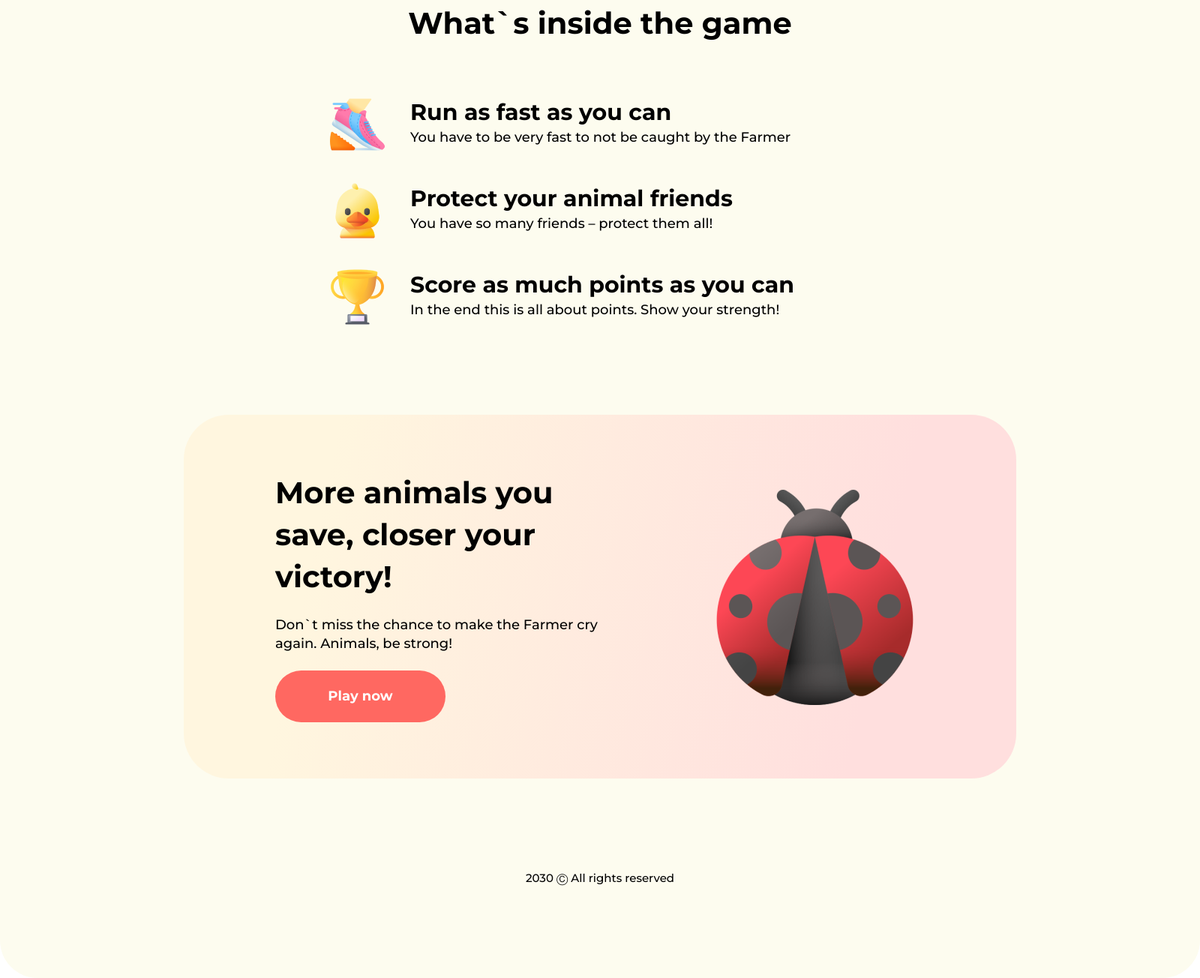
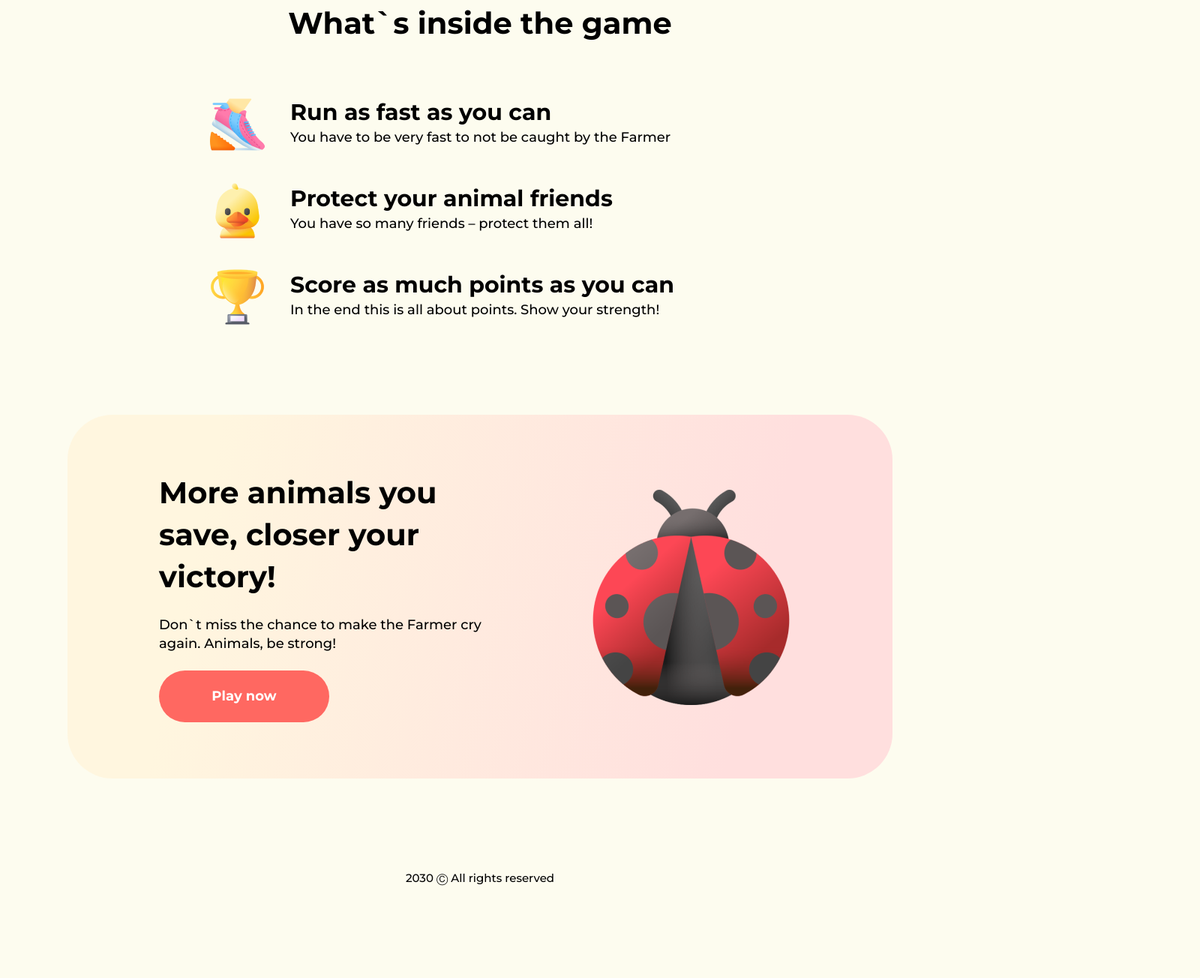
Before and after one commit to YomazaY86/YomazaY86.github.io, a plain HTML site: page WayUP/Lesson 2/index.html in a window 1280 px wide. Shown: the part 754-2058 px from the top of the page at 75% size, 1600 px wide, since content can reach past the window. After the commit the page ends 1938 px from the top, so only its background shows below. Drawn offline with Linux system fonts and the light colour scheme.

Commit message:
Исправленное

```diff
--- a/WayUP/Lesson 2/CSS/style.css
+++ b/WayUP/Lesson 2/CSS/style.css
@@ -1,16 +1,15 @@
-.page_wrapper {
-    background: #FDFCEF;
-    border-radius: 50px;
-    padding: 60px 245px 120px;
-    width: 1600px;
-    margin: 0 auto;
-}
-
 body {
     font-family: 'Montserrat', sans-serif;
     font-size: 18px;
     font-weight: 500;
     line-height: 1.4em;
+    background: #FDFCEF;
+}
+
+.header-wrapper {
+    max-width: 1100px;
+    margin: 0 auto;
+    margin-top: 60px;
 }
 
 .header {
@@ -79,13 +78,21 @@ body {
 
 /* 2 секиця */
 
+.section {
+    margin-bottom: 120px;
+}
+
+.section-wrapper {
+    max-width: 1100px;
+    margin: 0 auto;
+}
+
 .sec-wrapp {
     max-width: 720px;
     margin: 0 auto;
     display: flex;
     flex-direction: column;
     gap: 41px;
-    margin-bottom: 120px;
 }
 
 .section h2{
@@ -125,16 +132,21 @@ body {
 
 /* 3 секция */
 
+.section-cow {
+    margin-bottom: 120px;
+}
 
-.section-cow {
+.section-wrapper2 {
+    max-width: 1100px;
+    margin: 0 auto;
     background: linear-gradient(102deg, #FFF6DF 17.38%, #FFDFDE 81.25%);
     border-radius: 60px;
     display: flex;
     justify-content: space-between;
     padding: 76px 125px 75px 122px;
     align-items: center;
-    margin-bottom: 120px;
 }
+
 
 .animals {
     max-width: 475px;
@@ -159,9 +171,9 @@ body {
     height: 287px;
 }
 
-footer p {
+.footer {
     text-align: center;
     font-size: 15px;
     font-weight: 500;
-
+    margin-bottom: 120px;
 }
--- a/WayUP/Lesson 2/index.html
+++ b/WayUP/Lesson 2/index.html
@@ -13,10 +13,10 @@
     <link rel="stylesheet" href="CSS/reset.css">
     <link rel="stylesheet" href="CSS/style.css">
 </head>
-<div class="page_wrapper">
 
 <body>
     <header class="header">
+        <div class="header-wrapper">
            <img class="logo" src="img/logo.svg" alt="farmgame">
             <div class="main-content-wrapper">
                 <div class="link-content">
@@ -26,8 +26,11 @@
                 </div>
                 <img class="cow-img" src="img/cow.png" alt="cow">
             </div>
+        </div>
+
     </header>
     <section class="section">
+        <div class="section-wrapper">
             <h2>What`s inside the game</h2>
                 <div class="sec-wrapp">
                     <div class="game">
@@ -52,21 +55,23 @@
                             </div>
                     </div>
                 </div>
+        </div>
     </section>
     <section class="section-cow">
+        <div class="section-wrapper2">
             <div class="animals">
                 <h2>More animals you save, closer your victory!</h2>
                 <p>Don`t miss the chance to make the Farmer cry again. Animals, be strong!</p>
                 <a class="btn" href="#">Play now</a>
             </div>
             <img src="img/image4.png" alt="fly-cow">
+        </div>
     </section>
 
 </body>
 
 <footer>
-        <p>2030 Ⓒ All rights reserved</p>
+    <p class="footer">2030 Ⓒ All rights reserved</p>
 </footer>
 
-</div>
 </html>
```
Lines whose indentation alone changed are shown as unchanged.
